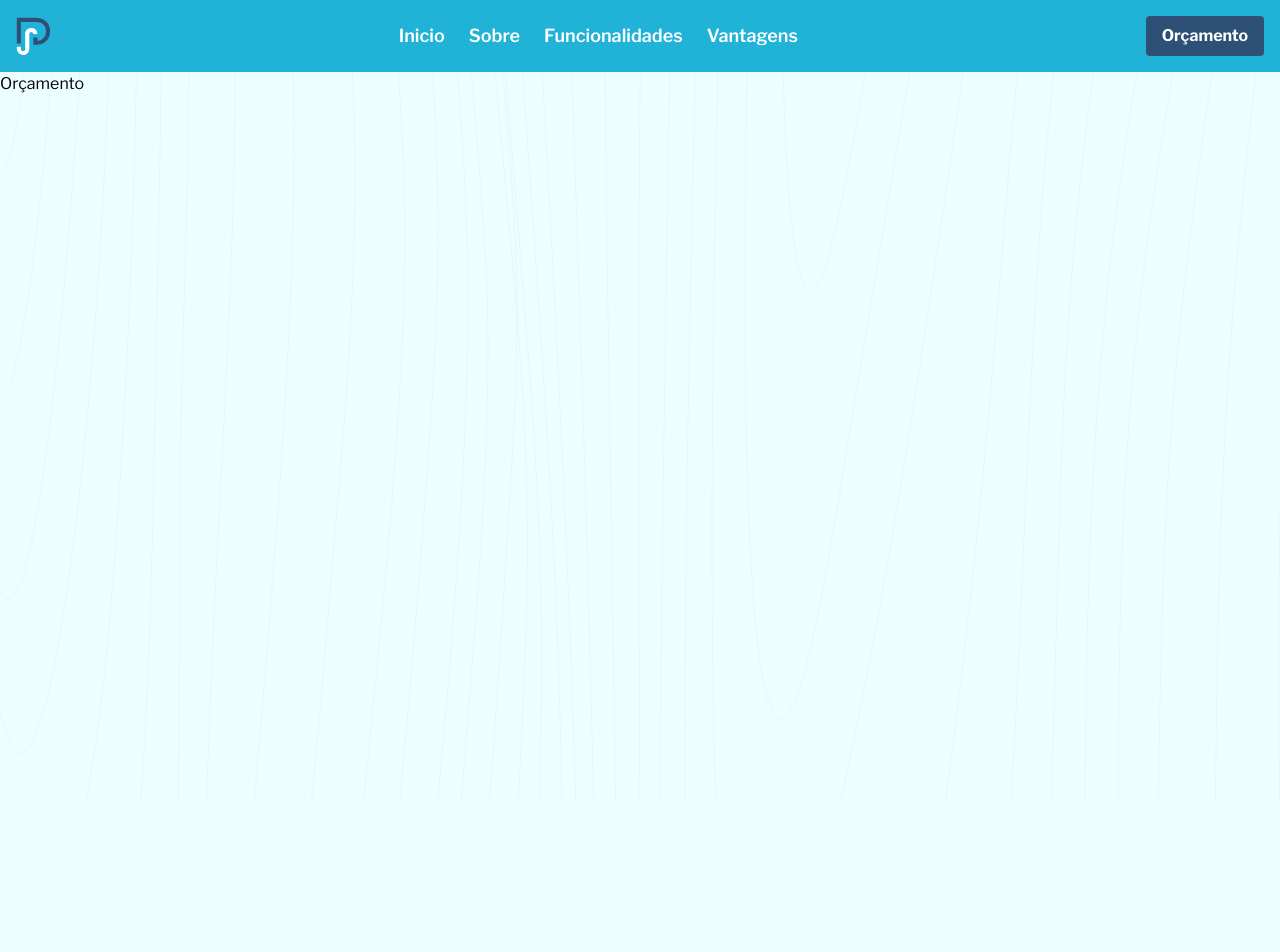
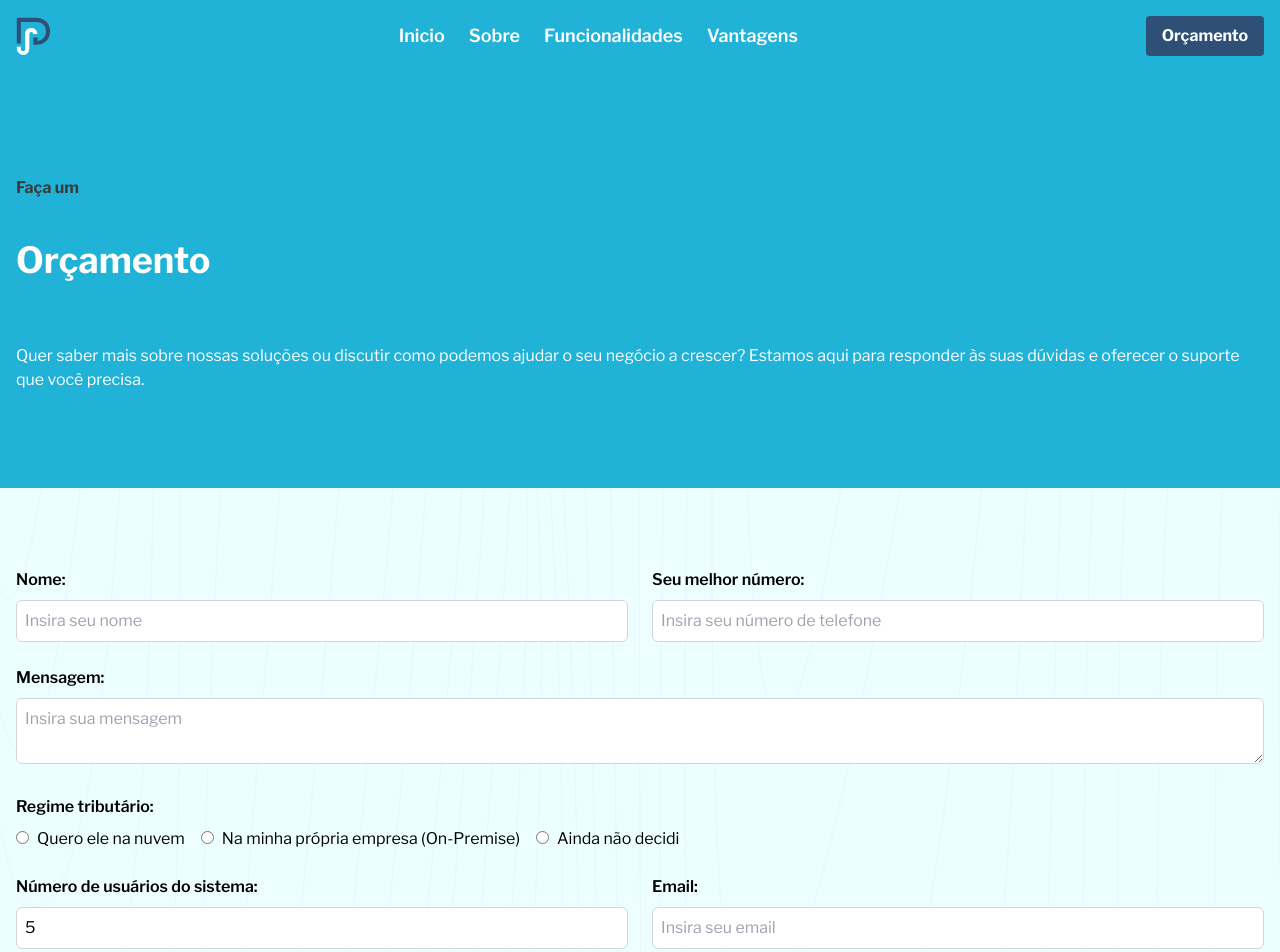
Before and after one commit to JhonatasMJ/PenseSoft, a React (Vite) app: page /orcamento in a window 1280 px wide. Shown: the top 952 px of the page. Before the commit the page ends 800 px from the top, so only its background shows below. Built offline with nearby package versions, Linux system fonts and the light colour scheme.

Commit message:
Orcamento create

```diff
--- a/src/Pages/Orcamento.tsx
+++ b/src/Pages/Orcamento.tsx
@@ -1,9 +1,160 @@
-import React from 'react'
+import React from 'react';
+import { useState } from 'react';
 
 const Orcamento = () => {
-  return (
-    <div>Orçamento</div>
-  )
-}
+	const [usuarios, setUsuarios] = useState(5); // Valor padrão para número de usuários
+
+	return (
+		<>
+			{/* Seção azul logo abaixo da navbar */}
+			<section className="bg-ciano relative " id="orcamento">
+				<div className="max-w-7xl mx-auto p-4 grid grid-cols-1 md:grid-cols-1 relative py-24 items-baseline gap-8">
+					<h2 className="text-1xl font-bold text-cinza mb-0 mt-2">
+						Faça um
+					</h2>
+					<h1 className="text-4xl text-white font-bold mt-2">
+						Orçamento
+					</h1>
+					<p className="text-white text-1xl mt-8">
+						Quer saber mais sobre nossas soluções ou discutir como
+						podemos ajudar o seu negócio a crescer? Estamos aqui
+						para responder às suas dúvidas e oferecer o suporte que
+						você precisa.
+					</p>
+				</div>
+			</section>
+
+			{/* Seção de orçamento */}
+			<section className="max-w-7xl mx-auto p-4 pb-44 pt-20">
+				{/* Formulário de orçamento */}
+				<form className="grid grid-cols-1 md:grid-cols-2 gap-6">
+					<div>
+						<label
+							htmlFor="nome"
+							className="block font-semibold mb-2"
+						>
+							Nome:
+						</label>
+						<input
+							type="text"
+							id="nome"
+							placeholder="Insira seu nome"
+							className="w-full border border-gray-300 rounded-md p-2"
+						/>
+					</div>
+
+					<div>
+						<label
+							htmlFor="telefone"
+							className="block font-semibold mb-2"
+						>
+							Seu melhor número:
+						</label>
+						<input
+							type="text"
+							id="telefone"
+							placeholder="Insira seu número de telefone"
+							className="w-full border border-gray-300 rounded-md p-2"
+						/>
+					</div>
+
+					<div className="col-span-2">
+						<label
+							htmlFor="mensagem"
+							className="block font-semibold mb-2"
+						>
+							Mensagem:
+						</label>
+						<textarea
+							id="mensagem"
+							placeholder="Insira sua mensagem"
+							className="w-full border border-gray-300 rounded-md p-2"
+						></textarea>
+					</div>
+
+					<div className="col-span-2">
+						<label className="block font-semibold mb-2">
+							Regime tributário:
+						</label>
+						<div className="flex gap-4">
+							<div>
+								<input
+									type="radio"
+									id="nuvem"
+									name="hospedagem"
+									value="nuvem"
+								/>
+								<label htmlFor="nuvem" className="ml-2">
+									Quero ele na nuvem
+								</label>
+							</div>
+							<div>
+								<input
+									type="radio"
+									id="on-premise"
+									name="hospedagem"
+									value="on-premise"
+								/>
+								<label htmlFor="on-premise" className="ml-2">
+									Na minha própria empresa (On-Premise)
+								</label>
+							</div>
+							<div>
+								<input
+									type="radio"
+									id="indeciso"
+									name="hospedagem"
+									value="indeciso"
+								/>
+								<label htmlFor="indeciso" className="ml-2">
+									Ainda não decidi
+								</label>
+							</div>
+						</div>
+					</div>
+
+					<div>
+						<label
+							htmlFor="usuarios"
+							className="block font-semibold mb-2"
+						>
+							Número de usuários do sistema:
+						</label>
+						<input
+							type="number"
+							id="usuarios"
+							value={usuarios}
+							onChange={(e) =>
+								setUsuarios(Number(e.target.value))
+							} // Certifique-se de converter para número
+							className="w-full border border-gray-300 rounded-md p-2"
+						/>
+					</div>
+
+					<div>
+						<label
+							htmlFor="email"
+							className="block font-semibold mb-2"
+						>
+							Email:
+						</label>
+						<input
+							type="email"
+							id="email"
+							placeholder="Insira seu email"
+							className="w-full border border-gray-300 rounded-md p-2"
+						/>
+					</div>
+
+					<div className="col-span-2 flex justify-center">
+						<button className="bg-ciano text-white font-bold px-6 py-2 rounded-md mt-4">
+							ENVIAR ORÇAMENTO
+						</button>
+					</div>
+				</form>
+			</section>
+		</>
+	);
+};
 
 export default Orcamento;
```
Also changed, not shown: 1 other file (tests, documents, lock files or other folders).
